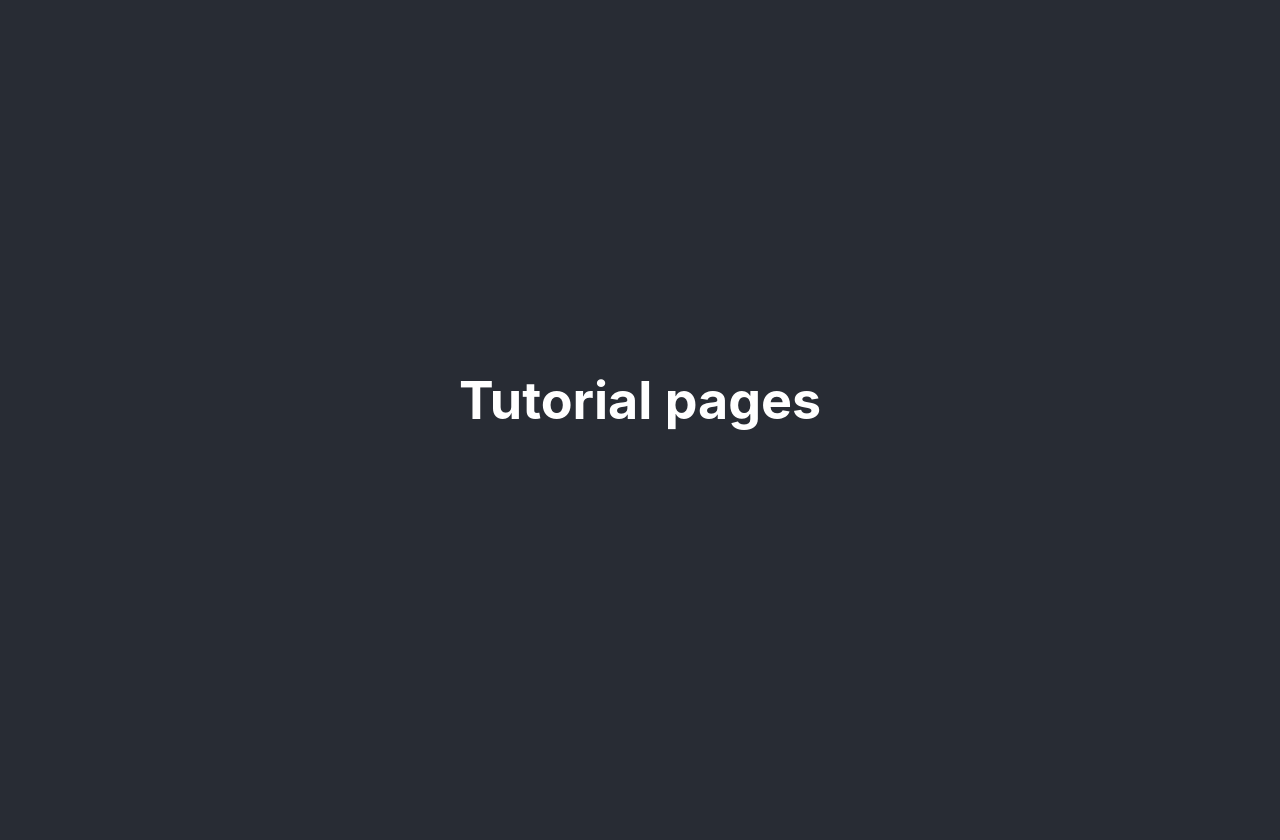
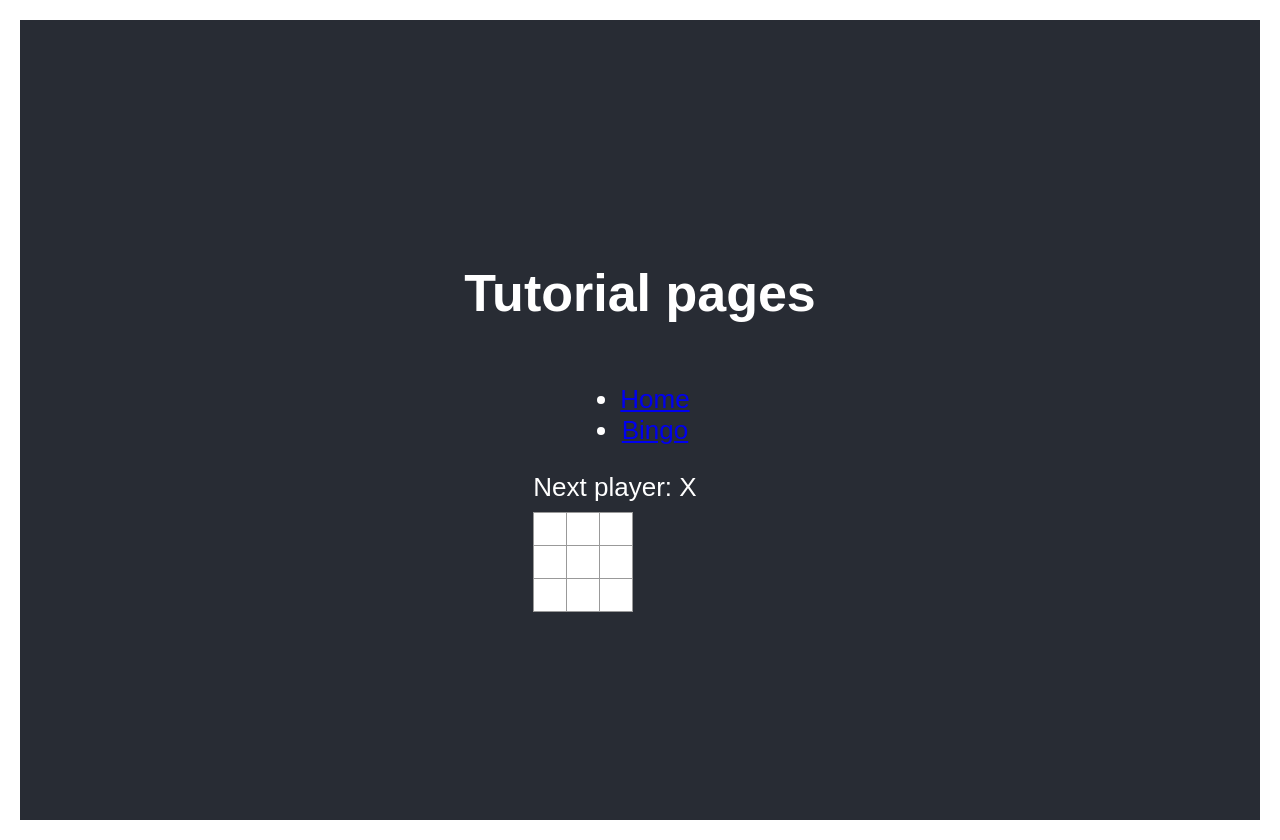
Before and after one commit to sky45612/amplify-react-1, a React (Create React App) app: page /bingo in a window 1280 px wide. Before the commit the page ends 800 px from the top, so only its background shows below. Built offline with nearby package versions, Linux system fonts and the light colour scheme.

Commit message:
pages link added

```diff
--- a/package.json
+++ b/package.json
@@ -8,6 +8,8 @@
     "@testing-library/user-event": "^13.5.0",
     "react": "^18.2.0",
     "react-dom": "^18.2.0",
+    "react-router": "^6.10.0",
+    "react-router-dom": "^6.10.0",
     "react-scripts": "5.0.1",
     "web-vitals": "^2.1.4"
   },
--- a/src/App.js
+++ b/src/App.js
@@ -1,27 +1,51 @@
-import logo from './logo.svg';
+// import logo from './logo.svg';
 import './App.css';
-import Bingo from  './Bingo.js'
+import Bingo from  '../src/component/Bingo.js';
+import Home from '../src/component/Home.js';
+// import React, { useState } from "react";
+import React, {Component} from 'react';
+import { BrowserRouter as Router, Routes, Route, Link } from 'react-router-dom';
+
+class App extends Component {
+  render() {
+    return (
+
+    // document.body.style.backgroundColor = "#282c34",
 
 
-function App() {
-  return (
 
-    document.body.style.backgroundColor = "#282c34",
+    // <div className="App">
+    //   <header className="App-header">
+    //     <h1>Tutorial pages</h1>
+    //     <ul>
+    //       <li>test</li>
+    //     </ul>
+    //   </header>
+    // </div>
 
+      <Router>
+        <div className="App">
+          <header className="App-header">
+            <h1>Tutorial pages</h1>
+            <ul>
+              <li>
+                <Link to="/">Home</Link>
+              </li>
+              <li>
+                <Link to="/bingo">Bingo</Link>
+              </li>
+            </ul>
+            <Routes>
+              <Route exact path="/" element={<Home />}></Route>
+              <Route exact path="/bingo" element={<Bingo />}></Route>
+            </Routes>
+          </header>
+        </div>
+      </Router>
+    )
 
-    <div className="App">
-      <header className="App-header">
+  }
 
-        <h1>Tutorial pages</h1>
-
-        {/*<ul>
-          <li><a href="./Bingo.js">Bingo</a></li>
-        </ul>*/}
-
-      </header>
-    </div>
-
-  );
 }
 
 export default App;
--- a/src/Bingo.js
+++ /dev/null
@@ -1,115 +0,0 @@
-import React from 'react';
-
-function Square(props) {
-  return (
-    <button className="square" onClick={props.onClick}>
-      {props.value}
-    </button>
-  );
-}
-
-function calculateWinner(squares) {
-  const lines = [
-    [0, 1, 2],
-    [3, 4, 5],
-    [6, 7, 8],
-    [0, 3, 6],
-    [1, 4, 7],
-    [2, 5, 8],
-    [0, 4, 8],
-    [2, 4, 6],
-  ];
-  for (let i = 0; i < lines.length; i++) {
-    const [a, b, c] = lines[i];
-    // console.log(squares[a]);
-    // console.log(squares[b]);
-    // console.log(squares[c]);
-    // console.log(squares[a] === squares[b]);
-    if (squares[a] && squares[a] === squares[b] && squares[a] === squares[c]) {
-      return squares[a];
-    }
-  }
-  return null;
-}
-
-class Board extends React.Component {
-  constructor(props) {
-    super(props);
-    this.state = {
-      squares: Array(9).fill(null),
-      xIsNext: true,
-    };
-  }
-
-  handleClick(i) {
-    const squares = this.state.squares.slice();
-    if (calculateWinner(squares) || squares[i]) {
-      return;
-    }
-    squares[i] = this.state.xIsNext ? "X" : "O";
-    this.setState({
-      squares: squares,
-      xIsNext: !this.state.xIsNext
-    });
-  }
-
-  renderSquare(i) {
-    // return <Square value={this.state.squares[i]} />;
-    return (
-      <Square
-        value={this.state.squares[i]}
-        onClick={() => this.handleClick(i)}
-      />
-    );
-  }
-
-  render() {
-    const winner = calculateWinner(this.state.squares);
-    let status;
-    if (winner) {
-      status = 'Winner: ' + winner;
-    } else {
-      status = 'Next player: ' + (this.state.xIsNext ? 'X' : 'O');
-    }
-
-
-    return (
-        <div>
-          <div className="status">{status}</div>
-          <div className="board-row">
-            {this.renderSquare(0)}
-            {this.renderSquare(1)}
-            {this.renderSquare(2)}
-          </div>
-          <div className="board-row">
-            {this.renderSquare(3)}
-            {this.renderSquare(4)}
-            {this.renderSquare(5)}
-          </div>
-          <div className="board-row">
-            {this.renderSquare(6)}
-            {this.renderSquare(7)}
-            {this.renderSquare(8)}
-          </div>
-        </div>
-      );
-    }
-  }
-
-class Game extends React.Component {
-  render() {
-    return (
-      <div className="game">
-        <div className="game-board">
-          <Board />
-        </div>
-        <div className="game-info">
-          <div>{/* status */}</div>
-          <ol>{/* TODO */}</ol>
-        </div>
-      </div>
-    );
-  }
-}
-
-export default Game;
--- /dev/null
+++ b/src/component/Bingo.css
@@ -0,0 +1,50 @@
+body {
+  font: 14px "Century Gothic", Futura, sans-serif;
+  margin: 20px;
+}
+
+ol, ul {
+  padding-left: 30px;
+}
+
+.board-row:after {
+  clear: both;
+  content: "";
+  display: table;
+}
+
+.status {
+  margin-bottom: 10px;
+}
+
+.square {
+  background: #fff;
+  border: 1px solid #999;
+  float: left;
+  font-size: 24px;
+  font-weight: bold;
+  line-height: 34px;
+  height: 34px;
+  margin-right: -1px;
+  margin-top: -1px;
+  padding: 0;
+  text-align: center;
+  width: 34px;
+}
+
+.square:focus {
+  outline: none;
+}
+
+.kbd-navigation .square:focus {
+  background: #ddd;
+}
+
+.game {
+  display: flex;
+  flex-direction: row;
+}
+
+.game-info {
+  margin-left: 20px;
+}
--- /dev/null
+++ b/src/component/Bingo.js
@@ -0,0 +1,116 @@
+import React from 'react';
+import './Bingo.css';
+
+function Square(props) {
+  return (
+    <button className="square" onClick={props.onClick}>
+      {props.value}
+    </button>
+  );
+}
+
+function calculateWinner(squares) {
+  const lines = [
+    [0, 1, 2],
+    [3, 4, 5],
+    [6, 7, 8],
+    [0, 3, 6],
+    [1, 4, 7],
+    [2, 5, 8],
+    [0, 4, 8],
+    [2, 4, 6],
+  ];
+  for (let i = 0; i < lines.length; i++) {
+    const [a, b, c] = lines[i];
+    // console.log(squares[a]);
+    // console.log(squares[b]);
+    // console.log(squares[c]);
+    // console.log(squares[a] === squares[b]);
+    if (squares[a] && squares[a] === squares[b] && squares[a] === squares[c]) {
+      return squares[a];
+    }
+  }
+  return null;
+}
+
+class Board extends React.Component {
+  constructor(props) {
+    super(props);
+    this.state = {
+      squares: Array(9).fill(null),
+      xIsNext: true,
+    };
+  }
+
+  handleClick(i) {
+    const squares = this.state.squares.slice();
+    if (calculateWinner(squares) || squares[i]) {
+      return;
+    }
+    squares[i] = this.state.xIsNext ? "X" : "O";
+    this.setState({
+      squares: squares,
+      xIsNext: !this.state.xIsNext
+    });
+  }
+
+  renderSquare(i) {
+    // return <Square value={this.state.squares[i]} />;
+    return (
+      <Square
+        value={this.state.squares[i]}
+        onClick={() => this.handleClick(i)}
+      />
+    );
+  }
+
+  render() {
+    const winner = calculateWinner(this.state.squares);
+    let status;
+    if (winner) {
+      status = 'Winner: ' + winner;
+    } else {
+      status = 'Next player: ' + (this.state.xIsNext ? 'X' : 'O');
+    }
+
+
+    return (
+        <div>
+          <div className="status">{status}</div>
+          <div className="board-row">
+            {this.renderSquare(0)}
+            {this.renderSquare(1)}
+            {this.renderSquare(2)}
+          </div>
+          <div className="board-row">
+            {this.renderSquare(3)}
+            {this.renderSquare(4)}
+            {this.renderSquare(5)}
+          </div>
+          <div className="board-row">
+            {this.renderSquare(6)}
+            {this.renderSquare(7)}
+            {this.renderSquare(8)}
+          </div>
+        </div>
+      );
+    }
+  }
+
+class Game extends React.Component {
+  render() {
+    return (
+      <div className="game">
+        <div className="game-board">
+          <Board />
+        </div>
+        <div className="game-info">
+          <div>{/* status */}</div>
+          <ol>{/* TODO */}</ol>
+        </div>
+      </div>
+    );
+  }
+}
+
+export default Game;
--- /dev/null
+++ b/src/component/Home.js
@@ -0,0 +1,17 @@
+import React from 'react';
+
+function Home() {
+  return (
+
+    document.body.style.backgroundColor = "#282c34",
+
+    <div className="App">
+      <header className="App-header">
+        <h1>Tutorial pages</h1>
+      </header>
+    </div>
+
+  );
+}
+
+export default Home;
--- a/src/index.js
+++ b/src/index.js
@@ -1,12 +1,8 @@
 import React from 'react';
 import ReactDOM from 'react-dom/client';
 import './index.css';
-import App from './App';
-import Bingo from  './Bingo.js'
+import App from './App.js';
 import reportWebVitals from './reportWebVitals';
-
-
-
 
 
 const root = ReactDOM.createRoot(document.getElementById('root'));
```
Also changed, not shown: 1 other file (tests, documents, lock files or other folders).
